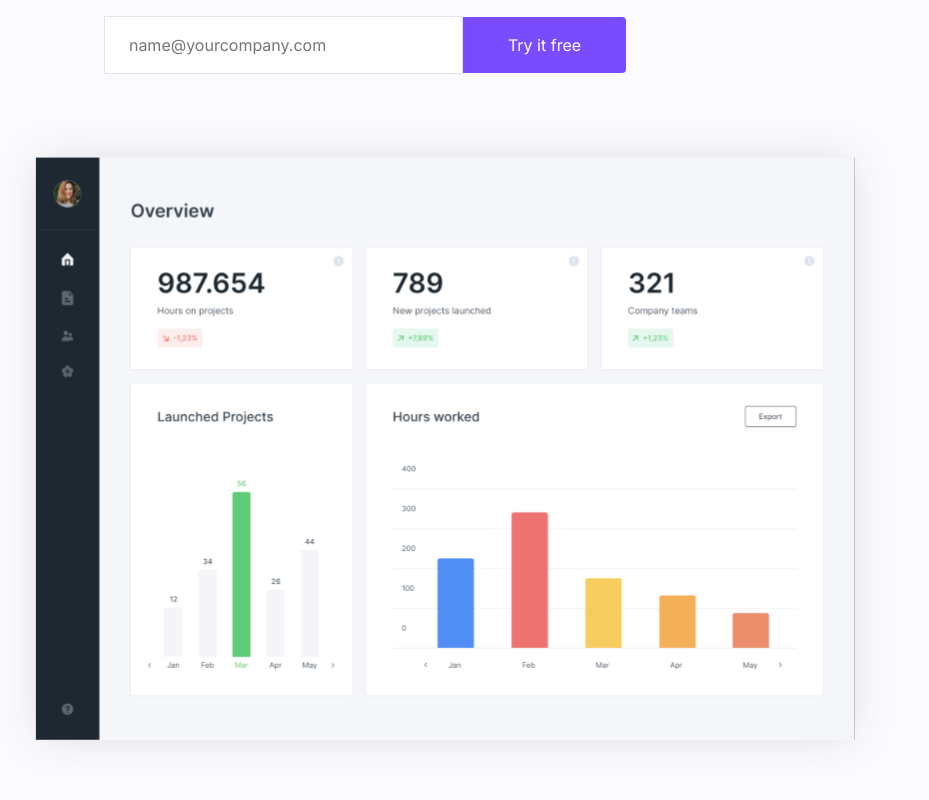
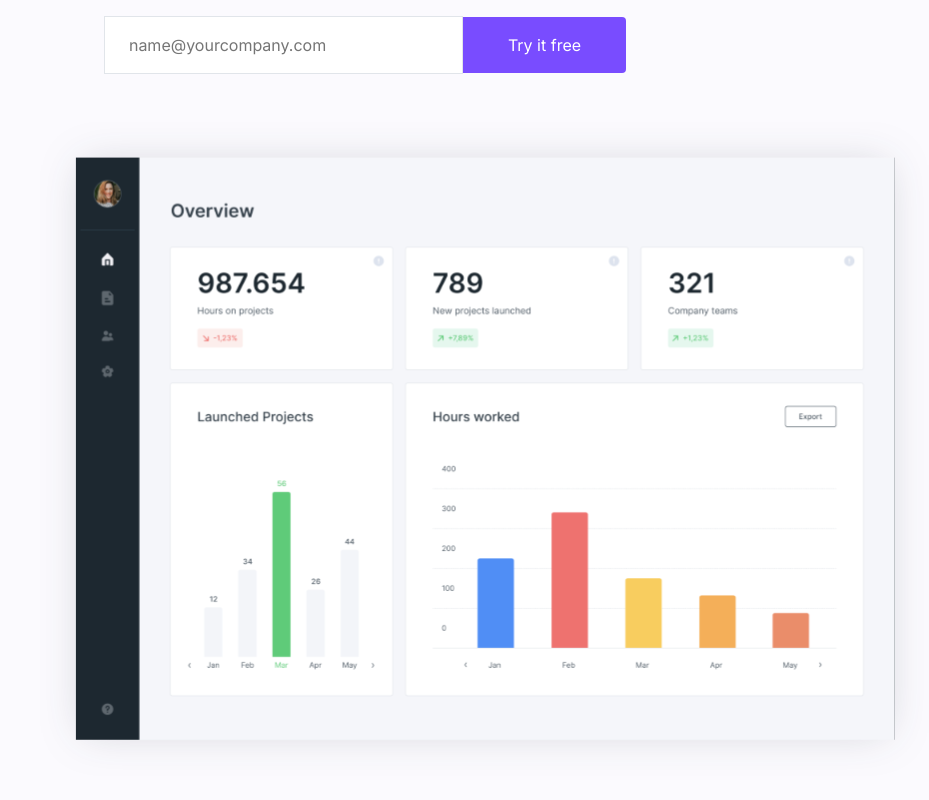
Before and after one commit to coutmilton/TeamFlow, a React (Vite) app: page / in a window 1280 px wide. Shown: the part 480-1280 px from the top of the page, without its empty margins (275-1204 px from the left). Built offline with nearby package versions, Linux system fonts and the light colour scheme.

Commit message:
Introducing responsiveness

```diff
--- a/index.html
+++ b/index.html
@@ -3,13 +3,13 @@
 
 <head>
   <meta charset="UTF-8" />
-  <link rel="icon" type="image/svg+xml" href="/vite.svg" />
+  <link rel="icon" type="image/svg+xml" href="/gold.svg" />
   <link rel="preconnect" href="https://fonts.googleapis.com">
   <link rel="preconnect" href="https://fonts.gstatic.com" crossorigin>
   <link href="https://fonts.googleapis.com/css2?family=Inter:wght@100;200;400;500;600;700&family=Josefin+Sans&display=swap"
     rel="stylesheet">
   <meta name="viewport" content="width=device-width, initial-scale=1.0" />
-  <title>TF</title>
+  <title>Team flow</title>
 </head>
 
 <body>
--- a/src/components/Manage/style.module.css
+++ b/src/components/Manage/style.module.css
@@ -68,7 +68,7 @@
 
 .image {
     margin-top: 48px;
-    margin-left: 260px;
+    margin-left: 300px;
     width: 920px;
     height: 654px;
     align-items: center;
```
Also changed, not shown: public/gold.svg (added).
